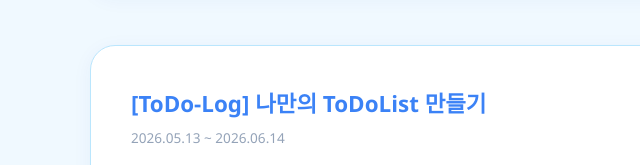
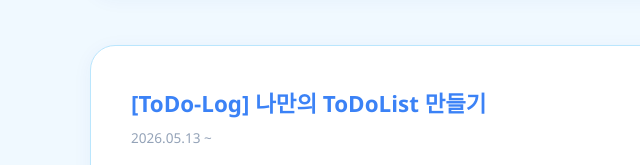
Before and after one commit to hahyeonwon-sketch/My-Portfolio, a plain HTML site: page index.html in a window 1280 px wide. Shown: the part 2480-2645 px from the top of the page, 0-640 px from the left. Drawn offline with Linux system fonts and the light colour scheme.

Commit message:
fix: 프로젝트 날짜 수정

```diff
--- a/index.html
+++ b/index.html
@@ -137,7 +137,7 @@
       <!-- 프로젝트 3 -->
       <div class="project-card">
         <h3>[ToDo-Log] 나만의 ToDoList 만들기</h3>
-        <p class="project-date">2026.05.13 ~ 2026.06.14</p>
+        <p class="project-date">2026.05.13 ~ </p>
         <div class="project-info">
           <p><strong>주요 역할:</strong> 개인 프로젝트 기획 및 개발</p>
           <p><strong>사용 기술:</strong> HTML, CSS, JavaScript</p>
```
